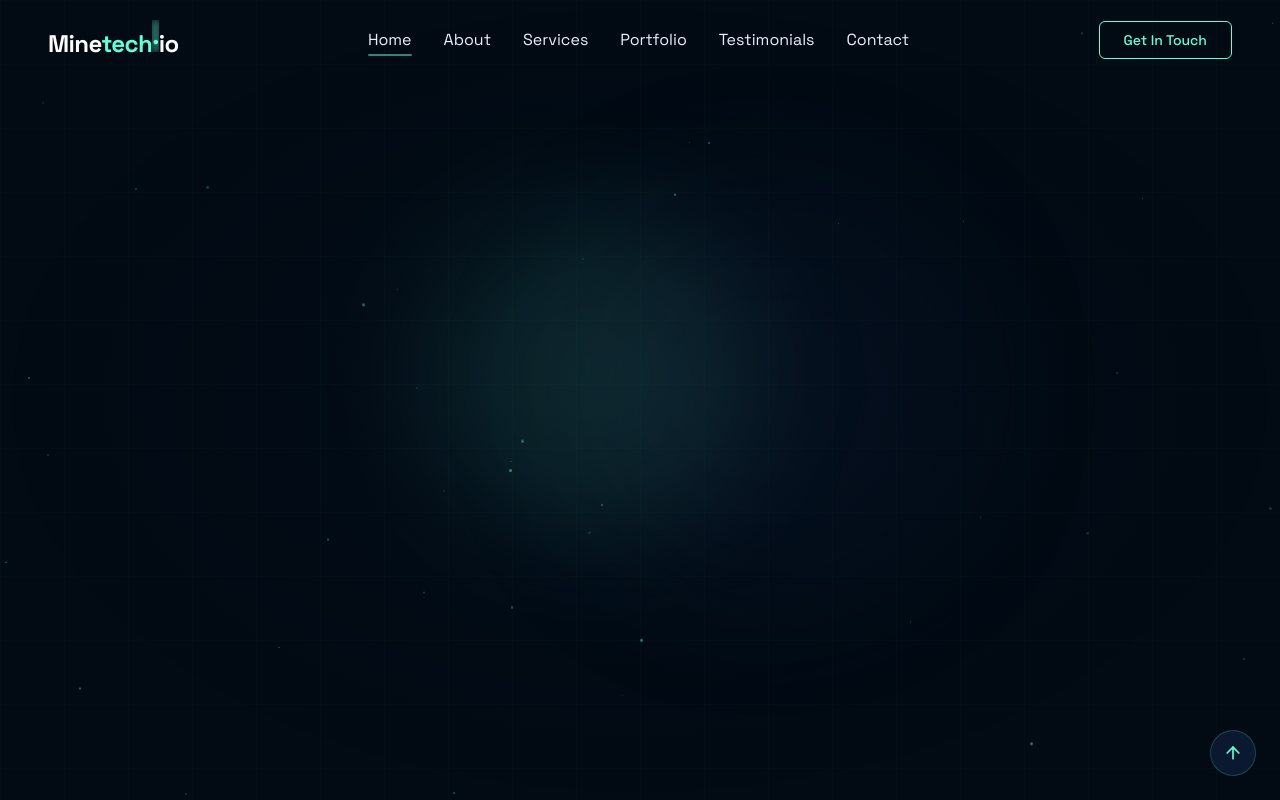
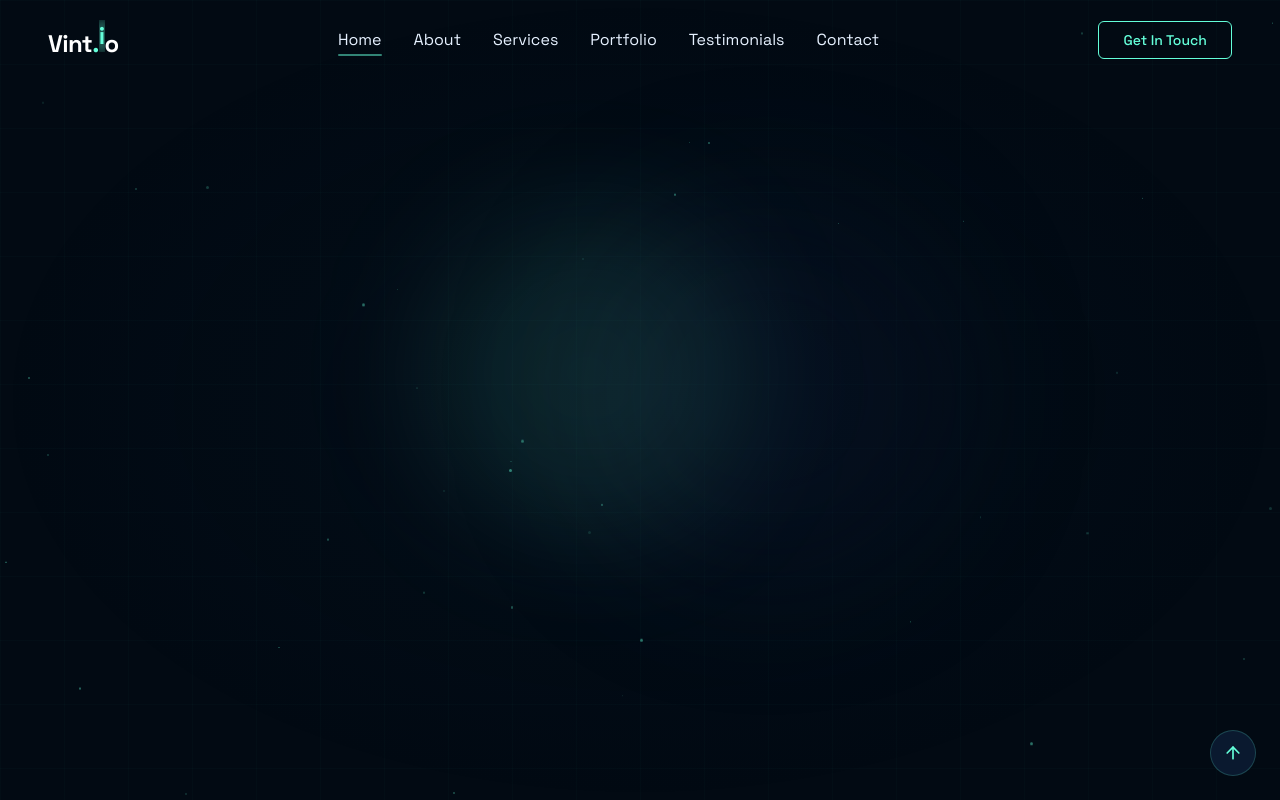
Before and after one commit to ArioVeisa/secure-innovation-web, a React (Vite) app: page / in a window 1280 px wide. Shown: the top 800 px of the page. Built offline with nearby package versions, Linux system fonts and the light colour scheme.

Commit message:
Rename project and update copyright
Rename project to Vint.io and update copyright information to PT. Veisa Digital Nusantara.

```diff
--- a/src/components/Footer.tsx
+++ b/src/components/Footer.tsx
@@ -27,7 +27,7 @@ const Footer = () => {
             <div>
               <a href="#home" className="flex items-center mb-6">
                 <span className="text-2xl font-bold text-white tracking-tight">
-                  Mine<span className="text-minetech-cyan">tech</span><span className="text-minetech-cyan">.</span>io
+                  Vint<span className="text-minetech-cyan">.</span>io
                 </span>
               </a>
               <p className="text-minetech-gray mb-6">
@@ -111,7 +111,7 @@ const Footer = () => {
                     <rect x="2" y="4" width="20" height="16" rx="2"></rect>
                     <path d="m22 7-8.97 5.7a1.94 1.94 0 0 1-2.06 0L2 7"></path>
                   </svg>
-                  <a href="mailto:info@minetech.io" className="text-minetech-gray hover:text-minetech-cyan transition-colors">info@minetech.io</a>
+                  <a href="mailto:info@vint.io" className="text-minetech-gray hover:text-minetech-cyan transition-colors">info@vint.io</a>
                 </li>
                 <li className="flex items-start gap-3">
                   <svg xmlns="http://www.w3.org/2000/svg" width="18" height="18" viewBox="0 0 24 24" fill="none" stroke="currentColor" strokeWidth="2" strokeLinecap="round" strokeLinejoin="round" className="text-minetech-cyan mt-1">
@@ -132,7 +132,7 @@ const Footer = () => {
 
           <div className="border-t border-minetech-cyan/10 pt-8 flex flex-col md:flex-row justify-between items-center">
             <p className="text-minetech-gray text-sm mb-4 md:mb-0">
-              © {new Date().getFullYear()} Minetech.io. All rights reserved.
+              © {new Date().getFullYear()} PT. Veisa Digital Nusantara. All rights reserved.
             </p>
             <div className="flex gap-6">
               <a href="#" className="text-minetech-gray text-sm hover:text-minetech-cyan transition-colors">Privacy Policy</a>
--- a/src/components/Navbar.tsx
+++ b/src/components/Navbar.tsx
@@ -67,12 +67,12 @@ const Navbar = ({ activeSection: propActiveSection }: NavbarProps) => {
       <div className="container mx-auto px-6 md:px-12 flex justify-between items-center">
         <a href="#home" className="flex items-center group">
           <span className="text-2xl font-bold text-white tracking-tight relative">
-            Mine<span className="text-minetech-cyan">tech</span>
+            Vint<span className="text-minetech-cyan">.</span>
             <span className="text-minetech-cyan relative overflow-hidden inline-block">
-              .
+              i
               <span className="absolute inset-0 w-full h-full bg-minetech-cyan animate-pulse-glow opacity-50 blur-sm -z-10 group-hover:opacity-100 transition-opacity duration-300"></span>
             </span>
-            io
+            o
           </span>
         </a>
 
```
